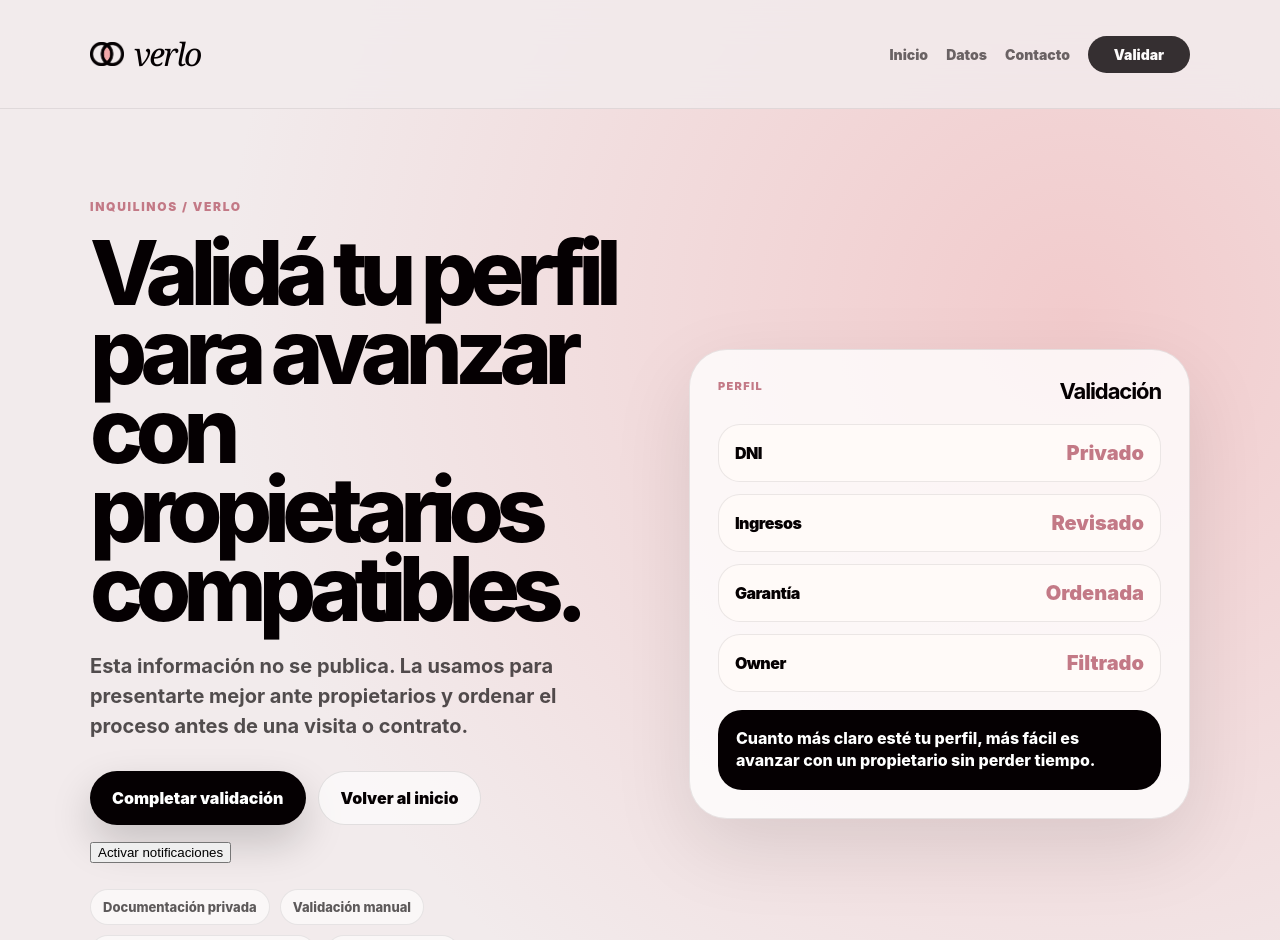
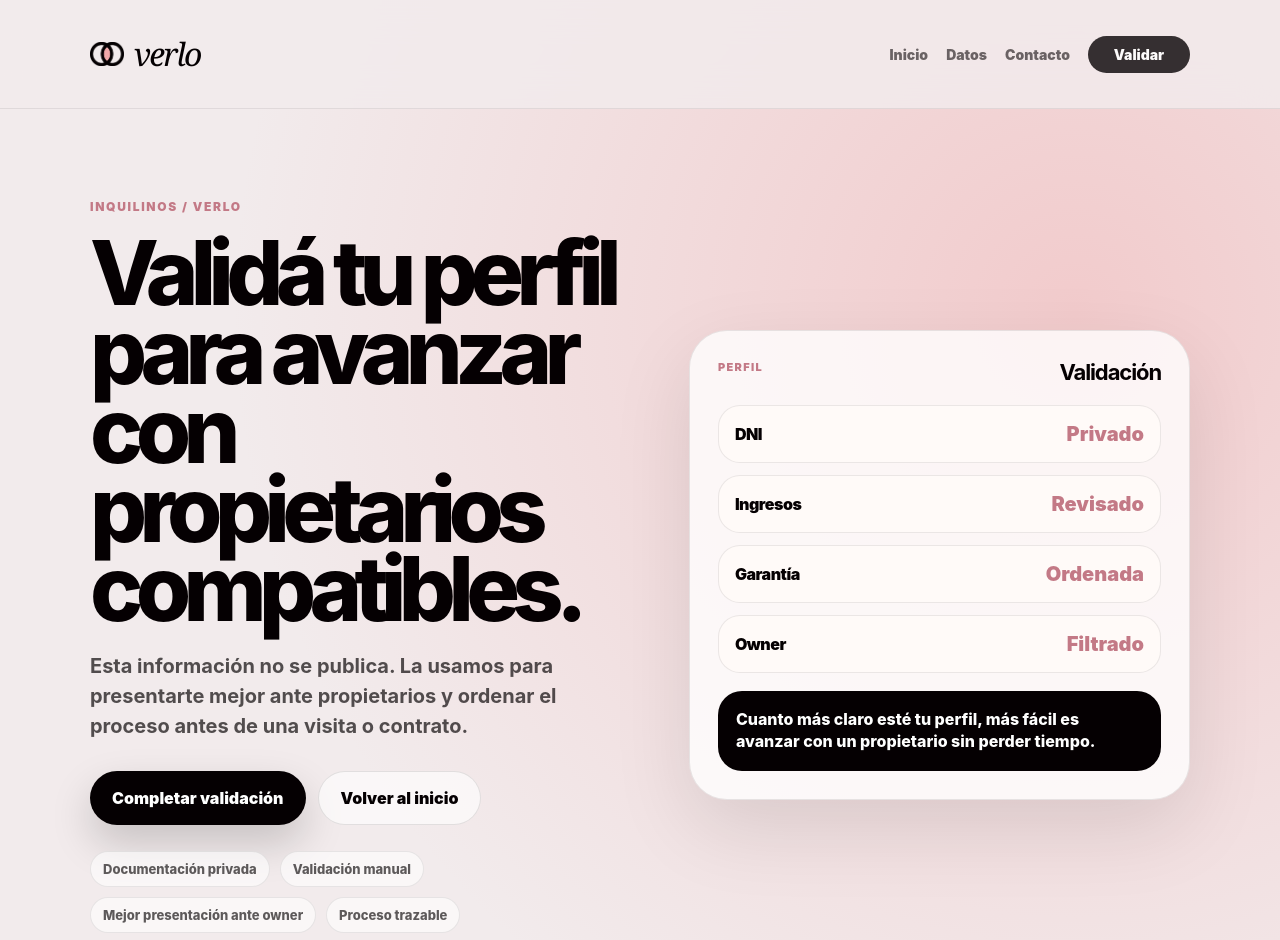
Before and after one commit to rentverlo-dotcom/verlo, a Next.js app: page /tenant/validacion/1 in a window 1280 px wide. Shown: the top 940 px of the page. Built offline with nearby package versions, Linux system fonts and the light colour scheme.

Commit message:
Update page.tsx

```diff
--- a/app/tenant/validacion/[token]/page.tsx
+++ b/app/tenant/validacion/[token]/page.tsx
@@ -7,7 +7,6 @@ import {
   useSearchParams,
 } from "next/navigation"
 import VerloBrand from "@/components/VerloBrand"
-import PushSubscribeByTokenButton from "@/components/PushSubscribeByTokenButton"
 
 const CONTACT_HREF =
   "https://mail.zoho.com/zm/#compose?to=hola@verlo.lat&subject=Consulta%20Verlo"
@@ -272,13 +271,6 @@ export default function TenantValidationPage() {
               </a>
             </div>
 
-
-            <div style={{ marginTop: 16 }}>
-  <PushSubscribeByTokenButton
-    token={token}
-    role="tenant"
-  />
-</div>
             <div className="trust-row">
               <span>Documentación privada</span>
               <span>Validación manual</span>
```
Lines whose indentation alone changed are shown as unchanged.
